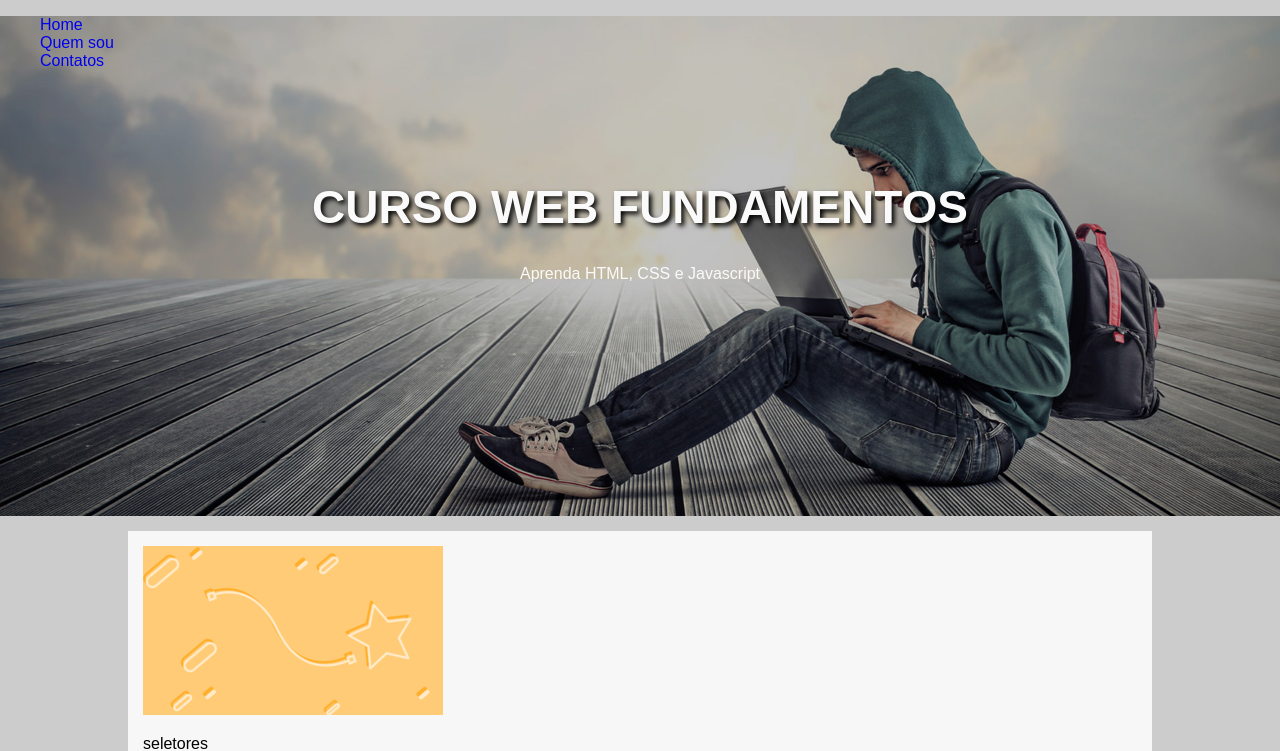
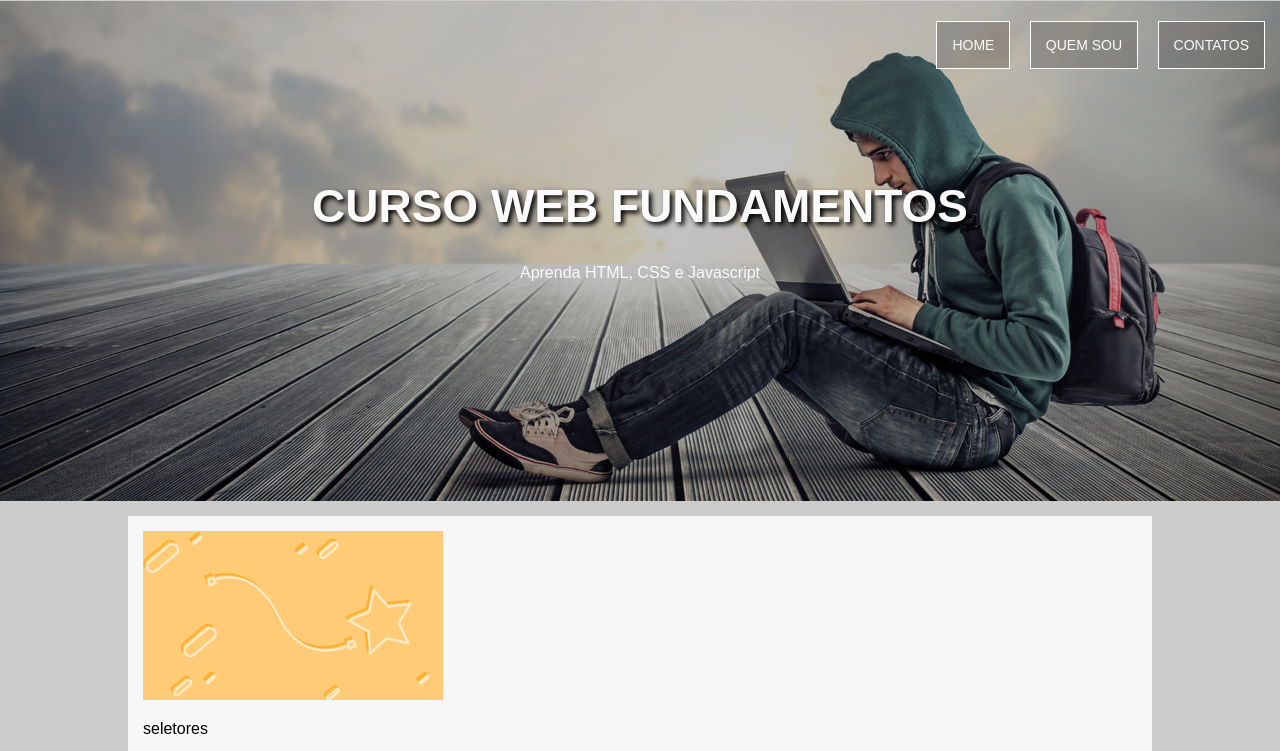
Before and after one commit to LucasPauloOP/curso_web_desginer_projetos, a plain HTML site: page projeto1/index.html in a window 1280 px wide. Shown: the top 751 px of the page. Drawn offline with Linux system fonts and the light colour scheme.

Commit message:
melhorando css do nav

```diff
--- a/projeto1/style/index.css
+++ b/projeto1/style/index.css
@@ -8,6 +8,7 @@ body {
 	background-position: right center;
 	background-size: cover;
 	height: 500px;
+	border-top: 1px solid #ccc;
 }
 .hero-content {
 	margin-top: 110px;
@@ -23,15 +24,31 @@ li {
 	font-size: 46px;
 	text-shadow: 3px 3px 5px black;
 }
-a {
+header nav ul {
+	text-align: right;
+	margin: 20px 15px 0 0;
+}
+header nav li {
+	display: inline-block;
+	border: 1px solid white;
+	margin-left: 15px;
+}
+header nav a {
 	text-decoration: none;
+	color: #fafafa;
+	padding: 15px;
+	display: block;
+	background: rgba(63, 62, 62, 0.3);
+	text-transform: uppercase;
+	font-size: 14px;
 }
-a:hover {
-	font-weight: bold;
+header nav a:hover {
+	background: rgba(63, 62, 62, 0.6);
 }
-a:visited {
-	color: blue;
+header nav a:visited {
+	color: #fafafa;
 }
+
 .section1 {
 	background-color: #fafafaee;
 	padding: 15px;
```
